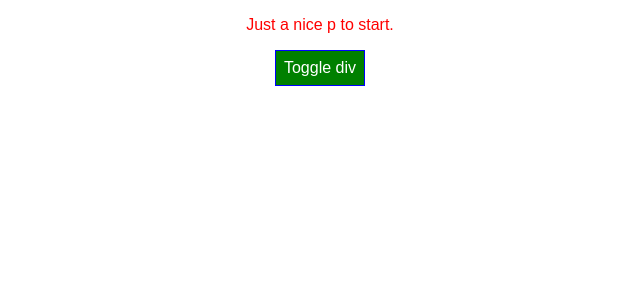
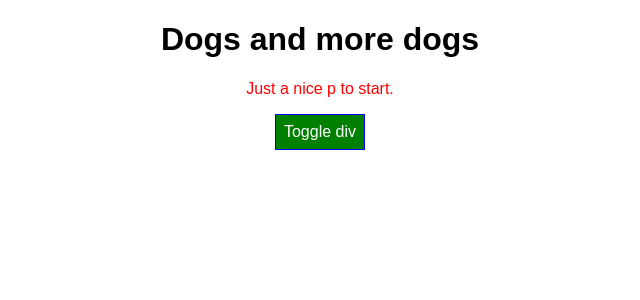
Before and after one commit to sanuma02/react, a React app in the folder first/: page / in a window 1280 px wide. Shown: the top 300 px of the page, without its empty margins (320-960 px from the left). Built offline with nearby package versions, Linux system fonts and the light colour scheme.

Commit message:
edting readme

```diff
--- a/first/src/components/Cockpit/Cockpit.js
+++ b/first/src/components/Cockpit/Cockpit.js
@@ -18,6 +18,7 @@ const cockpit = (props) => {
 
 	return (
 		<div className={classes.Cockpit}>
+            <h1>{props.appTittle}</h1>
             <p className={assingedClasses.join(' ')}>
               Just a nice p to start.
             </p>
--- a/first/src/containers/App.js
+++ b/first/src/containers/App.js
@@ -63,7 +63,7 @@ class App extends Component {
 
     return (
         <div>
-          <Cockpit clicked={this.togglePersonsHandler} persons = {this.state.persons} />
+          <Cockpit clicked={this.togglePersonsHandler} persons = {this.state.persons} appTittle={this.props.tittle}/>
           {persons}
         </div>
     );
--- a/first/src/index.js
+++ b/first/src/index.js
@@ -4,5 +4,5 @@ import './index.css';
 import App from './containers/App';
 import registerServiceWorker from './registerServiceWorker';
 
-ReactDOM.render(<App />, document.getElementById('root'));
+ReactDOM.render(<App tittle="Dogs and more dogs"/>, document.getElementById('root'));
 registerServiceWorker();
```
Also changed, not shown: 1 other file (tests, documents, lock files or other folders).
